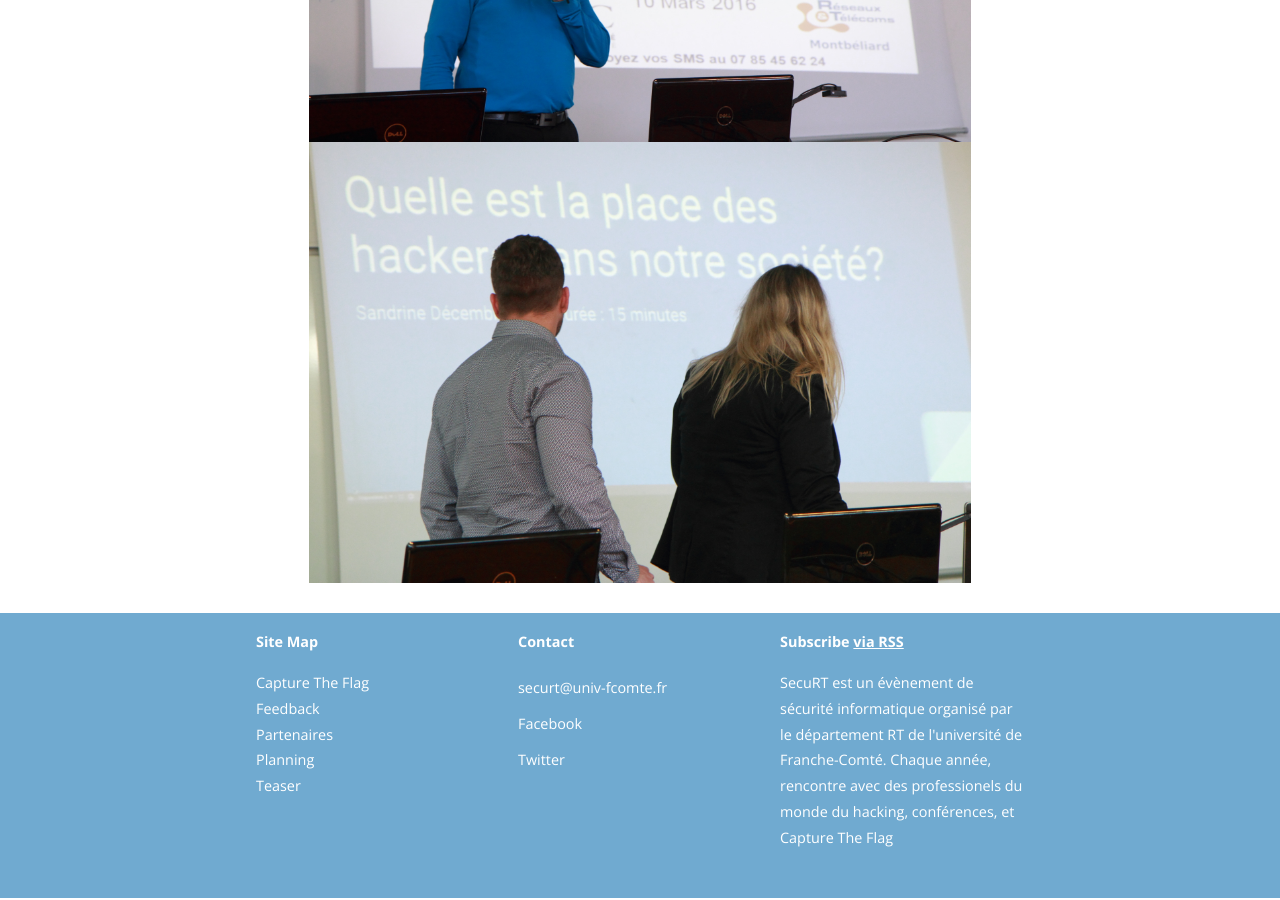
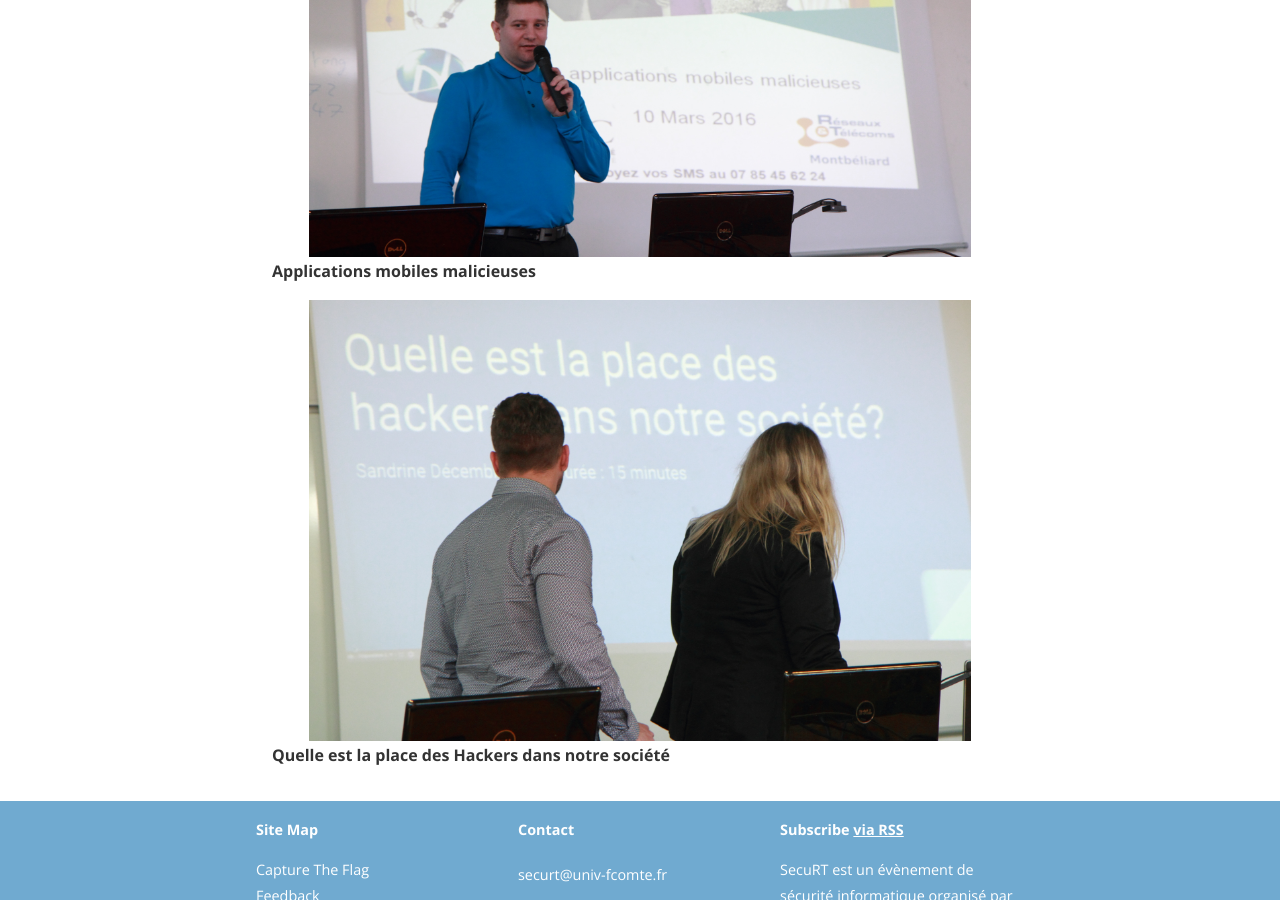
Before and after one commit to SecuRT/securt.github.io, a Jekyll site: the page built from feedback.md, in a window 1280 px wide and 900 px high, scrolled down 4129 px. Built offline with Jekyll 4.4.1, drawn with Linux system fonts in a browser that asks for light colours; nearby versions of some CDN libraries; some of the changed text lies outside the part shown.

Commit message:
add description

```diff
--- a/feedback.md
+++ b/feedback.md
@@ -71,12 +71,20 @@ Classement
 
 ![Épreuves](../assets/photos/ctf/effort-1.JPG)
 ![Épreuves](../assets/photos/ctf/effort-2.JPG)
+**Les candidats du CTF en plein effort !**
 
 ## Conférences
 
 ![Présentation](../assets/photos/conf/pres-1.JPG)
+**Présentation de la journée**
+
 ![Word Macro](../assets/photos/conf/macro-2.JPG)
 ![Word Macro](../assets/photos/conf/macro-1.JPG)
+**Les macros Word**
+
 ![Applications mobiles malicieuses](../assets/photos/conf/mobile-2.JPG)
 ![Applications mobiles malicieuses](../assets/photos/conf/mobile-1.JPG)
+**Applications mobiles malicieuses**
+
 ![Quelle est la place des Hackers dans notre société](../assets/photos/conf/societe-1.JPG)
+**Quelle est la place des Hackers dans notre société**
```
